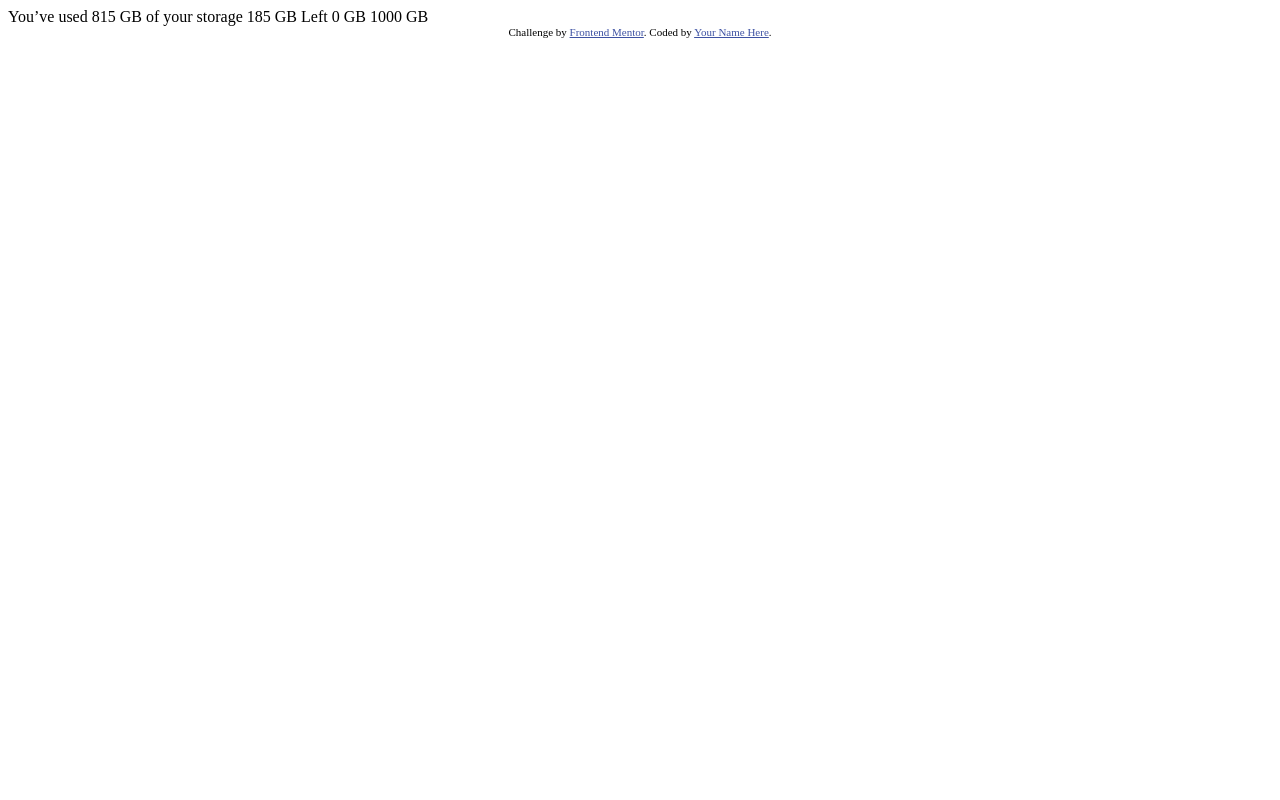
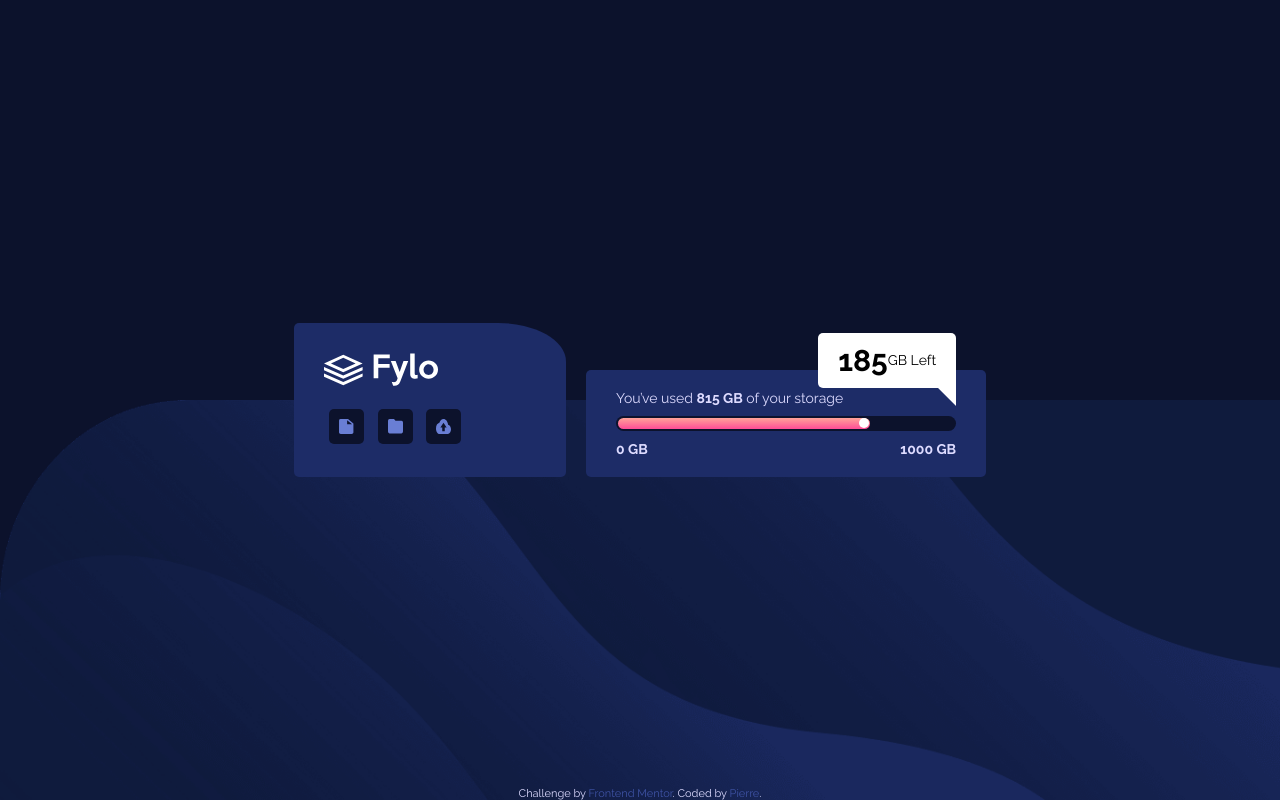
Before and after one commit to pchatard/fylo-data-storage, a plain HTML site: page index.html in a window 1280 px wide. Drawn offline with Linux system fonts and the light colour scheme.

Commit message:
Finished version

```diff
--- /dev/null
+++ b/css/styles.css
@@ -0,0 +1,199 @@
+@import url("https://fonts.googleapis.com/css2?family=Raleway:wght@400;700&display=swap");
+
+:root {
+	--gradient-start: hsl(6, 100%, 80%);
+	--gradient-end: hsl(335, 100%, 65%);
+	--pale-blue: hsl(243, 100%, 93%);
+	--grayish-blue: hsl(229, 7%, 55%);
+	--dark-blue: hsl(228, 56%, 26%);
+	--very-dark-blue: hsl(229, 57%, 11%);
+}
+
+html {
+	font-size: 62.5%;
+}
+
+body {
+	font-size: 1.4rem;
+	font-family: "Raleway", sans-serif;
+	box-sizing: inherit;
+	height: 100vh;
+	background: var(--very-dark-blue) url("../images/bg-desktop.png");
+	background-repeat: no-repeat;
+	background-size: 100% 50%;
+	background-position: 0 100%;
+	display: flex;
+	justify-content: center;
+	align-items: center;
+	color: var(--pale-blue);
+}
+
+*,
+*:before,
+*:after {
+	margin: 0;
+	padding: 0;
+	box-sizing: border-box;
+}
+
+main {
+	display: flex;
+	flex-direction: row;
+	align-items: flex-end;
+}
+
+#actions {
+	border-radius: 5px;
+	border-top-right-radius: 25%;
+	padding: 3rem;
+	padding-right: 10rem;
+	background-color: var(--dark-blue);
+	margin-right: 2rem;
+}
+
+#actions > img {
+	width: 80%;
+	padding-bottom: 2rem;
+}
+
+.buttons > img {
+	width: 3.5rem;
+	height: 3.5rem;
+	padding: 1rem;
+	background-color: var(--very-dark-blue);
+	border-radius: 5px;
+	margin: 0 0.5rem;
+}
+
+#progress {
+	border-radius: 5px;
+	padding: 2rem 3rem;
+	width: 40rem;
+	margin-top: 2rem;
+	background-color: var(--dark-blue);
+	position: relative;
+}
+
+h1 {
+	font-size: 1.4rem;
+	font-weight: 400;
+	width: 100%;
+}
+
+h1 span {
+	font-weight: 700;
+}
+
+.slider {
+	width: 100%;
+	margin: 1rem 0;
+	height: 1.5rem;
+	padding: 2px;
+	border-radius: 25px;
+	background-color: var(--very-dark-blue);
+}
+
+.slider__progress {
+	width: 75%;
+	height: 100%;
+	border-radius: 25px;
+	background: linear-gradient(var(--gradient-start), var(--gradient-end));
+	position: relative;
+}
+
+.slider__point {
+	position: absolute;
+	right: 1px;
+	width: 1rem;
+	height: 1rem;
+	border-radius: 50%;
+	background: white;
+}
+
+.slider__limits {
+	font-weight: 700;
+	display: flex;
+	justify-content: space-between;
+}
+
+.popup {
+	position: absolute;
+	top: -35%;
+	right: 3rem;
+	background: white;
+	color: black;
+	display: flex;
+	align-items: center;
+	padding: 1rem 2rem;
+	border-radius: 5px;
+	border-bottom-right-radius: 0;
+}
+
+.popup:after {
+	content: "";
+	position: absolute;
+	background-color: white;
+	width: 2rem;
+	height: 2rem;
+	bottom: -1.8rem;
+	right: 0;
+	clip-path: polygon(0 0, 100% 0, 100% 100%);
+}
+
+.popup span {
+	font-weight: 700;
+	font-size: 3rem;
+}
+
+.attribution {
+	position: fixed;
+	bottom: 0;
+	width: 100%;
+	font-size: 11px;
+	text-align: center;
+}
+.attribution a {
+	color: hsl(228, 45%, 44%);
+	text-decoration: none;
+}
+
+@media (max-width: 600px) {
+	body {
+		background: url("../images/bg-mobile.png");
+		background-repeat: no-repeat;
+		background-size: 100%;
+		background-position: 0;
+	}
+
+	main {
+		flex-direction: column;
+		align-items: center;
+	}
+
+	#actions {
+		margin: 0 auto;
+	}
+
+	.buttons > img {
+		width: 4rem;
+		height: 4rem;
+	}
+
+	#progress {
+		width: 100%;
+		margin: 0;
+		margin-top: 2rem;
+	}
+
+	.popup {
+		top: auto;
+		bottom: -35%;
+		right: 50%;
+		transform: translateX(50%);
+		border-radius: 5px;
+	}
+
+	.popup:after {
+		display: none;
+	}
+}
--- a/index.html
+++ b/index.html
@@ -1,31 +1,54 @@
 <!DOCTYPE html>
 <html lang="en">
-<head>
-  <meta charset="UTF-8">
-  <meta name="viewport" content="width=device-width, initial-scale=1.0"> <!-- displays site properly based on user's device -->
+	<head>
+		<meta charset="UTF-8" />
+		<meta name="viewport" content="width=device-width, initial-scale=1.0" />
 
-  <link rel="icon" type="image/png" sizes="32x32" href="./images/favicon-32x32.png">
+		<link
+			rel="icon"
+			type="image/png"
+			sizes="32x32"
+			href="./images/favicon-32x32.png"
+		/>
 
-  <title>Frontend Mentor | Fylo data storage component</title>
+		<title>Frontend Mentor | Fylo data storage component</title>
+		<link rel="stylesheet" href="css/styles.css" />
+	</head>
+	<body>
+		<main>
+			<div id="actions">
+				<img src="images/logo.svg" alt="Logo" />
+				<div class="buttons">
+					<img src="images/icon-document.svg" alt="Document logo" />
+					<img src="images/icon-folder.svg" alt="Folder logo" />
+					<img src="images/icon-upload.svg" alt="Upload logo" />
+				</div>
+			</div>
 
-  <!-- Feel free to remove these styles or customise in your own stylesheet 👍 -->
-  <style>
-    .attribution { font-size: 11px; text-align: center; }
-    .attribution a { color: hsl(228, 45%, 44%); }
-  </style>
-</head>
-<body>
+			<section id="progress">
+				<h1>You’ve used <span>815 GB</span> of your storage</h1>
+				<div class="slider">
+					<div class="slider__progress">
+						<div class="slider__point"></div>
+					</div>
+				</div>
+				<div class="slider__limits">
+					<span>0 GB</span>
+					<span>1000 GB</span>
+				</div>
+				<div class="popup"><span>185</span> GB Left</div>
+			</section>
+		</main>
 
-  You’ve used 815 GB of your storage
-
-  185 GB Left
-
-  0 GB
-  1000 GB
-
-  <div class="attribution">
-    Challenge by <a href="https://www.frontendmentor.io?ref=challenge" target="_blank">Frontend Mentor</a>.
-    Coded by <a href="#">Your Name Here</a>.
-  </div>
-</body>
+		<footer class="attribution">
+			Challenge by
+			<a
+				href="https://www.frontendmentor.io?ref=challenge"
+				target="_blank"
+				>Frontend Mentor</a
+			>. Coded by
+			<a href="https://www.github.com/pchatard" target="_blank">Pierre</a
+			>.
+		</footer>
+	</body>
 </html>
```
